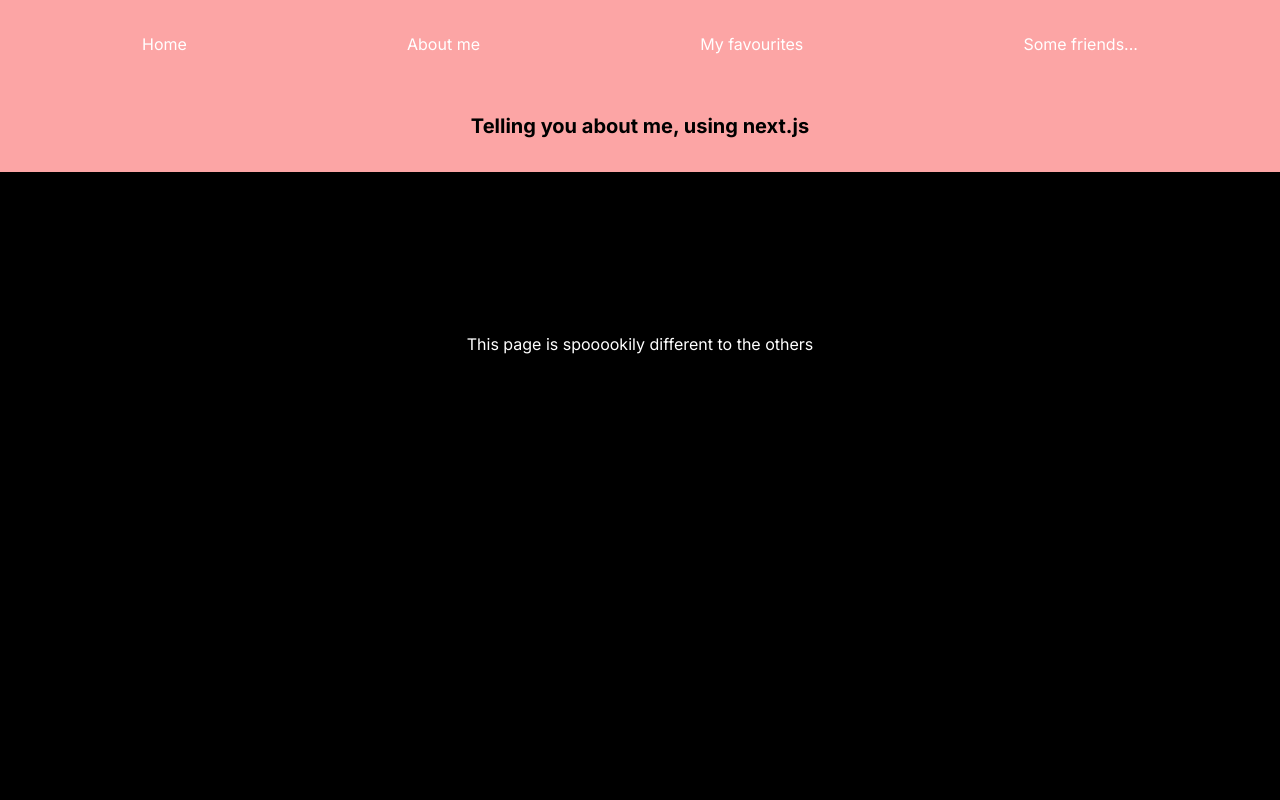
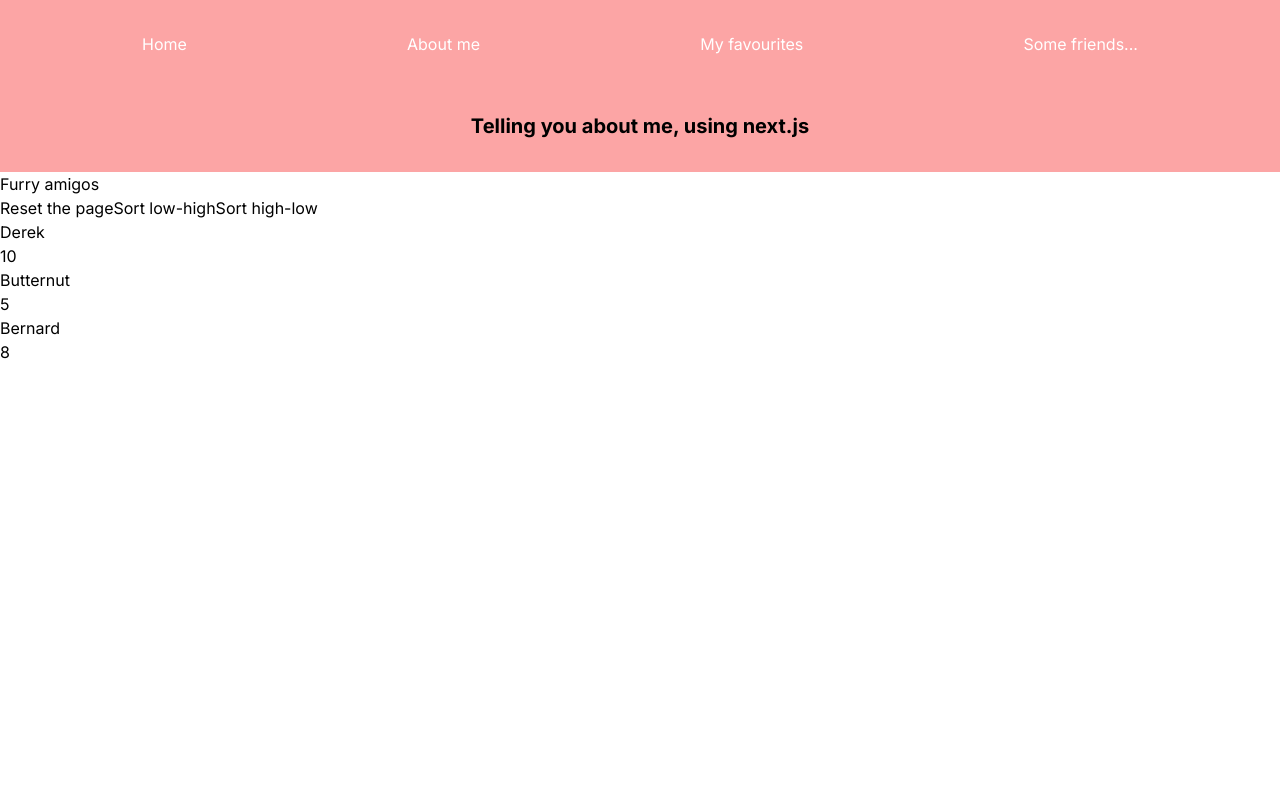
Before and after one commit to nellie-allsop/lab-2, a Next.js app: page /friends in a window 1280 px wide. Shown: the top 800 px of the page. Built offline with nearby package versions, Linux system fonts and the light colour scheme.

Commit message:
add dynamic routes

```diff
--- /dev/null
+++ b/app/friends/[guineapigs]/page.tsx
@@ -0,0 +1,11 @@
+type guineaParam = { params: { pets: string } };
+
+export default function GPRoute({ params }: guineaParam) {
+	return (
+		<div>
+			<p className="p-40 flex justify-around">
+				This page is spooookily different to the others
+			</p>
+		</div>
+	);
+}
--- a/app/friends/layout.tsx
+++ b/app/friends/layout.tsx
@@ -1,6 +1,6 @@
 export default function Layout({ children }: { children: React.ReactNode }) {
 	return (
-		<main className="bg-black h-screen">
+		<main className="bg-white h-screen">
 			<div>{children}</div>
 		</main>
 	);
--- a/app/friends/page.tsx
+++ b/app/friends/page.tsx
@@ -1,9 +1,73 @@
-export default function GPRoute() {
+import Link from "next/link";
+
+type guineasSearchQuery = {
+	sortBy: string;
+};
+
+type guineasType = {
+	name: string;
+	squishFactor: number;
+	id: number;
+};
+
+let guineas: guineasType[] = [
+	{
+		name: "Derek",
+		squishFactor: 10,
+		id: 0,
+	},
+	{
+		name: "Butternut",
+		squishFactor: 5,
+		id: 2,
+	},
+	{
+		name: "Bernard",
+		squishFactor: 8,
+		id: 1,
+	},
+];
+
+function compareGuineas(a: guineasType, b: guineasType) {
+	if (a.squishFactor < b.squishFactor) {
+		return -1;
+	} else if (a.squishFactor > b.squishFactor) {
+		return 1;
+	} else {
+		return 0;
+	}
+}
+
+export default function Page({
+	searchParams,
+}: {
+	searchParams: guineasSearchQuery;
+}) {
+	let sortedGuineas = [...guineas];
+
+	if (searchParams.sortBy == "asc") {
+		sortedGuineas.sort(compareGuineas);
+	} else if (searchParams.sortBy == "desc") {
+		sortedGuineas.sort(compareGuineas).reverse();
+	}
 	return (
 		<div>
-			<p className="text-white p-40 flex justify-around">
-				This page is spooookily different to the others
-			</p>
+			<h1>Furry amigos</h1>
+			<Link href="/friends">Reset the page</Link>
+			<Link href="/friends?sortBy=asc">Sort low-high</Link>
+			<Link href="/friends?sortBy=desc">Sort high-low</Link>
+
+			{sortedGuineas.map((guineas) => {
+				return (
+					<div key={guineas.id}>
+						<Link href={`/friends${guineas.name.toLowerCase()}`}>
+							{guineas.name}
+							<br />
+							{guineas.squishFactor}
+						</Link>
+					</div>
+				);
+			})}
 		</div>
 	);
 }
--- a/tsconfig.json
+++ b/tsconfig.json
@@ -11,7 +11,7 @@
 		"moduleResolution": "bundler",
 		"resolveJsonModule": true,
 		"isolatedModules": true,
-    "jsx": "preserve",
+		"jsx": "react-jsx",
 		"incremental": true,
 		"plugins": [
 			{
```
Lines whose indentation alone changed are shown as unchanged.
